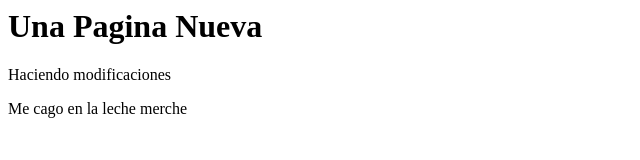
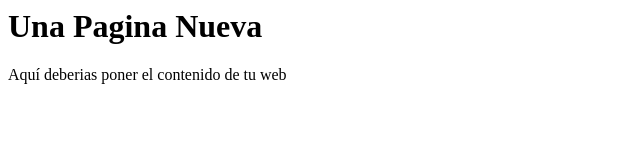
Before and after one commit to Kpaxa/NuevoPrueba, a plain HTML site: page index.html in a window 1280 px wide. Shown: the whole page, without its empty margins (0-640 px from the left). Drawn offline with Linux system fonts and the light colour scheme.

Commit message:
Mejora Index.html

```diff
--- a/index.html
+++ b/index.html
@@ -1,5 +1,9 @@
 <html>
-<h1>Una Pagina Nueva</h1>
-Haciendo modificaciones
-<p>Me cago en la leche merche</p>
+  <head>
+    <title>¿De que tratará la página?</title>
+  </head>
+  <body>
+    <h1>Una Pagina Nueva</h1>
+    <p>Aquí deberias poner el contenido de tu web</p>
+  </body>
 </html>
```
